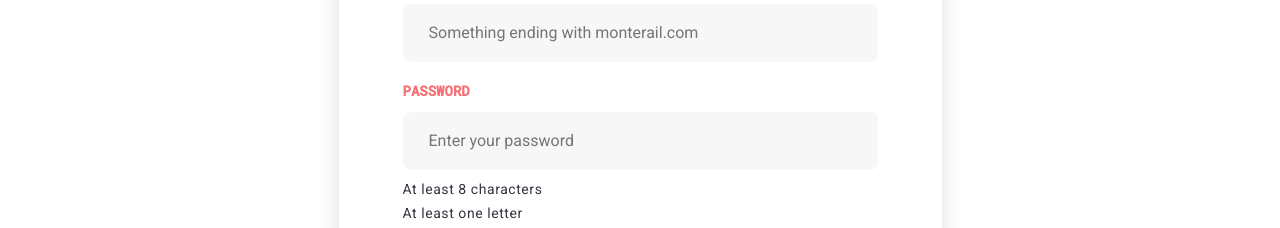
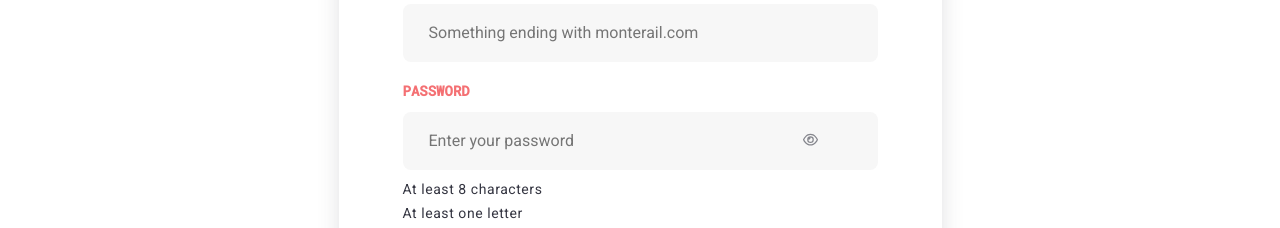
Before and after one commit to martaqh/registration-form, a React (Create React App) app: page / in a window 1280 px wide. Shown: the part 466-694 px from the top of the page. Built offline with nearby package versions, Linux system fonts and the light colour scheme; a web font is replaced by a local one.

Commit message:
Add eye button to toggle password visibility

```diff
--- a/src/components/InputField/InputField.js
+++ b/src/components/InputField/InputField.js
@@ -1,8 +1,13 @@
 import styles from './InputField.module.scss';
+//import eye from '../../images/eye.svg';
+import { FontAwesomeIcon } from '@fortawesome/react-fontawesome'
 import { useState } from 'react';
+import { faEye, faEyeSlash } from '@fortawesome/free-regular-svg-icons';
 
 const InputField = props => {
     const [isFocused, setIsFocused] = useState(false);
+    const [eyeClicked, setEyeClicked] = useState(false)
+
     const handleClick = e => {
         setIsFocused(true);
         e.currentTarget.classList.remove('notValid');
@@ -11,6 +16,16 @@ const InputField = props => {
     console.log(isFocused)
 
     console.log(props.className)
+
+    const toggleVisibility = e => {
+        e.preventDefault();
+        const inputSibling = document.getElementById('password');
+        const type = inputSibling.getAttribute('type');
+        type === "password" ?
+        inputSibling.setAttribute('type', "text") : inputSibling.setAttribute('type', "password");
+        eyeClicked ? setEyeClicked(false) : setEyeClicked(true)
+    }
+
     return (
         <div className={styles.inputField}>
             <label>{props.label}</label>
@@ -18,9 +33,15 @@ const InputField = props => {
                    type={props.type}
                    placeholder={props.className === "notValid" ? `Please enter your ${props.label.toLowerCase()}` : props.placeholder}
                    value={props.value}
+                   id={props.type}
                    onClick={handleClick}
                    onChange={props.onChange}
             />
+            <button className={styles.visibilityToggle} category={props.type} onClick={toggleVisibility} >
+                {!eyeClicked?
+                 <FontAwesomeIcon icon={faEye} /> : <FontAwesomeIcon icon={faEyeSlash} />
+                }
+            </button>
         </div>
 
     )
--- a/src/components/InputField/InputField.module.scss
+++ b/src/components/InputField/InputField.module.scss
@@ -3,6 +3,7 @@
 .inputField {
     display: flex;
     flex-direction: column;
+    position: relative;
 
     label {
         font-family: $font-main;
@@ -58,4 +59,35 @@
         color: $color-brand;
         background-color: $color-label;
     }
+
+
 }
+
+.visibilityToggle {
+
+    visibility: hidden;
+    position: absolute;
+    left: 83%;
+    top: 57%;
+    border:none;
+    background-color: inherit;
+    color: $color-light;
+
+    &:hover {
+        cursor: pointer;
+    }
+
+  //  &:focus {
+  //      color: $color-success;
+   // }
+
+    &[category="password"] {
+        visibility: visible;
+    }
+
+
+}
+
+button .clicked {
+    color: $color-success;
+}
```
